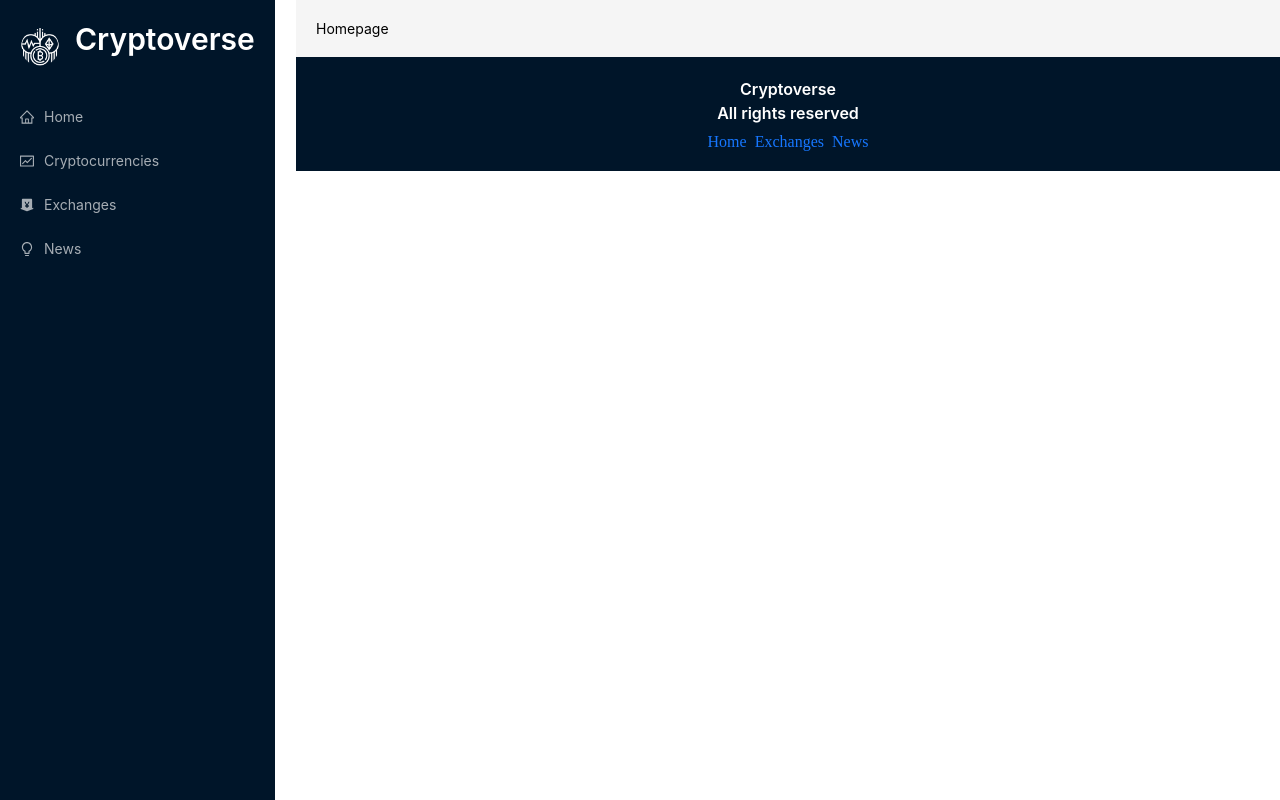
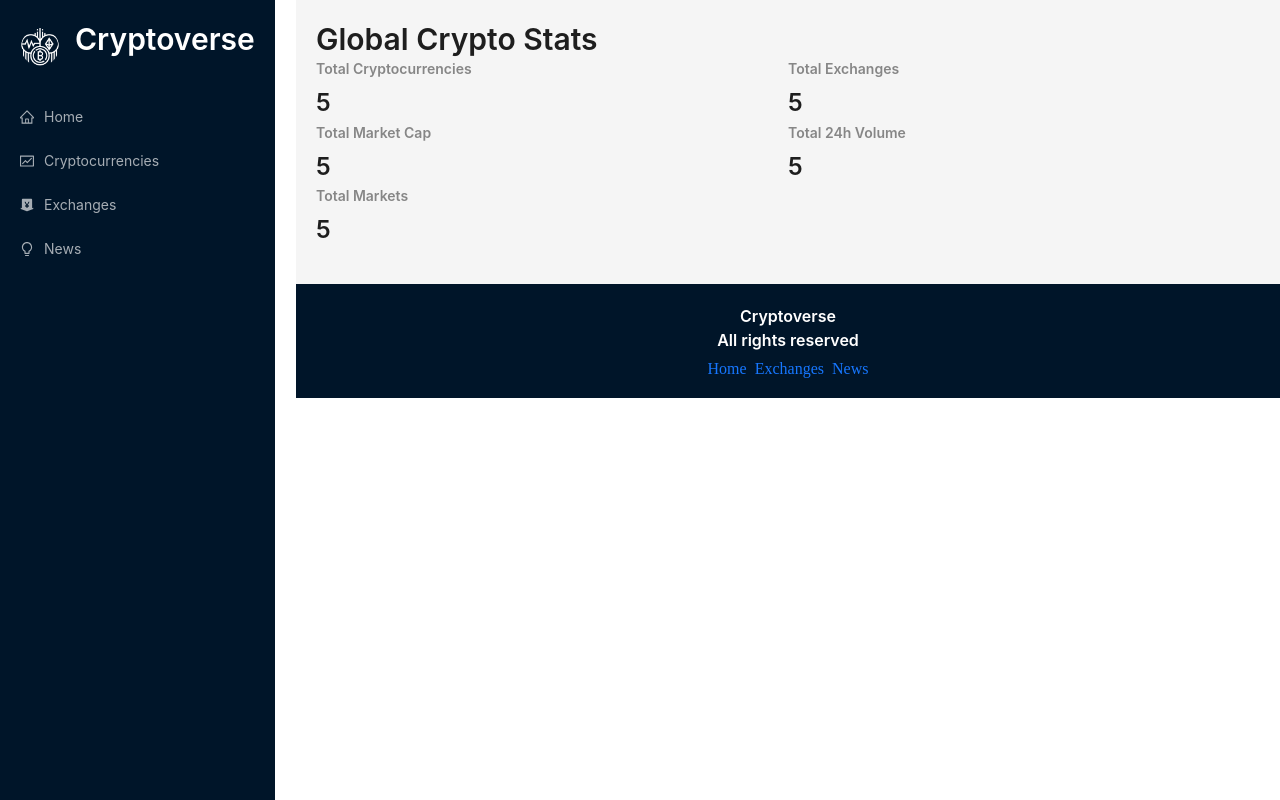
Before and after one commit to Senju002/crypto-app, a React (Create React App) app: page / in a window 1280 px wide. Built offline with nearby package versions, Linux system fonts and the light colour scheme.

Commit message:
slicing homepage

```diff
--- a/src/components/Homepage.jsx
+++ b/src/components/Homepage.jsx
@@ -1,7 +1,35 @@
 import React from "react";
+import millify from "millify";
+import { Col, Row, Statistic, Typography } from "antd";
+import { Link } from "react-router-dom";
+
+const { Title } = Typography;
 
 const Homepage = () => {
-  return <div>Homepage</div>;
+  return (
+    <>
+      <Title level={2} className="heading">
+        Global Crypto Stats
+        <Row>
+          <Col span={12}>
+            <Statistic title="Total Cryptocurrencies" value="5" />
+          </Col>
+          <Col span={12}>
+            <Statistic title="Total Exchanges" value="5" />
+          </Col>
+          <Col span={12}>
+            <Statistic title="Total Market Cap" value="5" />
+          </Col>
+          <Col span={12}>
+            <Statistic title="Total 24h Volume" value="5" />
+          </Col>
+          <Col span={12}>
+            <Statistic title="Total Markets" value="5" />
+          </Col>
+        </Row>
+      </Title>
+    </>
+  );
 };
 
 export default Homepage;
```
